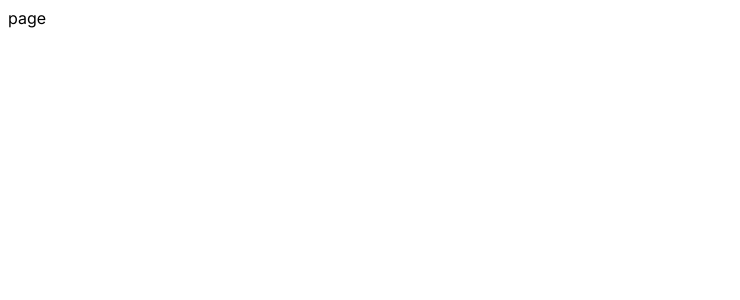
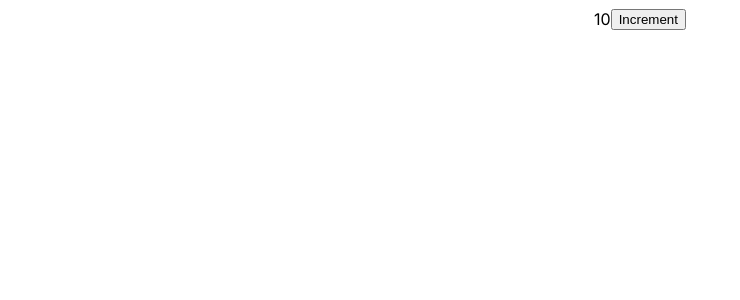
Before and after one commit to HavocXgrg/react-practise, a Next.js app: page /product in a window 1280 px wide. Shown: the top 300 px of the page, without its empty margins (0-740 px from the left). Built offline with nearby package versions, Linux system fonts and the light colour scheme.

Commit message:
implementing react state like useState

```diff
--- a/src/app/product/page.js
+++ b/src/app/product/page.js
@@ -2,61 +2,72 @@
 // import { name } from 'ejs'
 import React from 'react'
 import Link from 'next/link'
+import { useState } from 'react'
+
+/*
+const page = () => {
+    const app ='uProd'
+    const productList = [
+        {id: 7, name:'football', price:1500, quantity: 5, imgLink: 'https://purepng.com/public/uploads/large/purepng.com-golden-footballobjectsgolden-footballballsoccerobjectgoldgoldensportfootball-631522323197a79p6.png' },
+        {id: 10,name:'bat', price:20000 , quantity:8, imgLink: 'https://m.media-amazon.com/images/I/317VTY6RngL._AC_UF1000,1000_QL80_.jpg'},
+        {id: 30,name:'helmet', price:6000, quantity:2, imgLink: 'https://5.imimg.com/data5/SELLER/Default/2021/4/RF/MS/HN/74206329/vega-cliff-full-face-bike-helmet-500x500.jpg'},
+    ]
+	return (
+		<div>
+			<div style={{display:"flex"}}>
+				{productList.map((item,id) => {
+				 return <Link href={`/product/${item.id}`}>
+				    <div className='card'>
+					 <img style= {{width:"90px", height:"80px"}} src={item.imgLink}></img>
+					 {item.name}
+					 <p>{item.price}</p>
+
+				    </div> </Link>
+			    })}
+			</div>
+
+		</div>
+
+	)
+}
+*/
+/* props ideas with parents and child functions.
+const test = () => {
+	const handleClick = () =>{
+		console.log("this is from test")
+	}
+
+	return (
+		<div>
+		 <input/>
+		 <Cart chocolate = "kitkat" callMe ={handleClick} />
+		</div>
+	)
+}
+
+const Cart = (props) => {
+  return (
+	<div>
+	 <button onClick={props.callMe}>ClickME</button>
+	</div>
+  )
+}
+*/
 
 
-// const page = () => {
-//     const app ='uProd'
-//     const productList = [
-//         {id: 7, name:'football', price:1500, quantity: 5, imgLink: 'https://purepng.com/public/uploads/large/purepng.com-golden-footballobjectsgolden-footballballsoccerobjectgoldgoldensportfootball-631522323197a79p6.png' },
-//         {id: 10,name:'bat', price:20000 , quantity:8, imgLink: 'https://m.media-amazon.com/images/I/317VTY6RngL._AC_UF1000,1000_QL80_.jpg'},
-//         {id: 30,name:'helmet', price:6000, quantity:2, imgLink: 'https://5.imimg.com/data5/SELLER/Default/2021/4/RF/MS/HN/74206329/vega-cliff-full-face-bike-helmet-500x500.jpg'},
-//     ]
-// 	return (
-// 		<div>
-// 			<div style={{display:"flex"}}>
-// 				{productList.map((item,id) => {
-// 				 return <Link href={`/product/${item.id}`}>
-// 				    <div className='card'>
-// 					 <img style= {{width:"90px", height:"80px"}} src={item.imgLink}></img>
-// 					 {item.name}
-// 					 <p>{item.price}</p>
-
-// 				    </div> </Link>
-// 			    })}
-// 			</div>
-
-// 		</div>
-
-// 	)
-// }
-
-// props ideas with parents and child functions.
-// const test = () => {
-// 	const handleClick = () =>{
-// 		console.log("this is from test")
-// 	}
-
-// 	return (
-// 		<div>
-// 		 <input/>
-// 		 <Cart chocolate = "kitkat" callMe ={handleClick} />
-// 		</div>
-// 	)
-// }
-
-// const Cart = (props) => {
-//   return (
-// 	<div>
-// 	 <button onClick={props.callMe}>ClickME</button>
-// 	</div>
-//   )
-// }
-
-
-
+//practising state, useState
 const prac = () => {
+	const [num, setName] = useState(10)
+	const addSum = () => {
+		setName(num+1)
+	}
   return (
-	<div>page</div>
+	<div style={{ display: "flex", justifyContent: "center", alignItems: "center"}}>
+	  {num}
+      <div>
+        <button onClick={addSum}>Increment</button>
+      </div>
+    </div>
   )
 }
 
```
